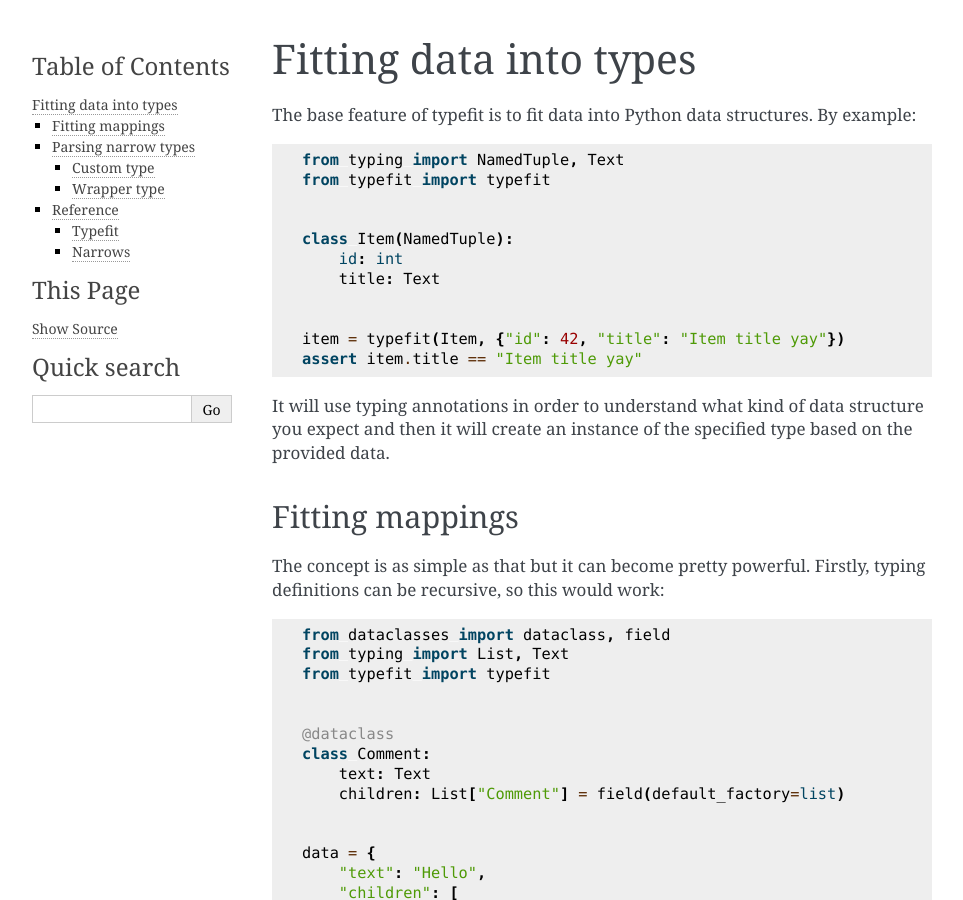
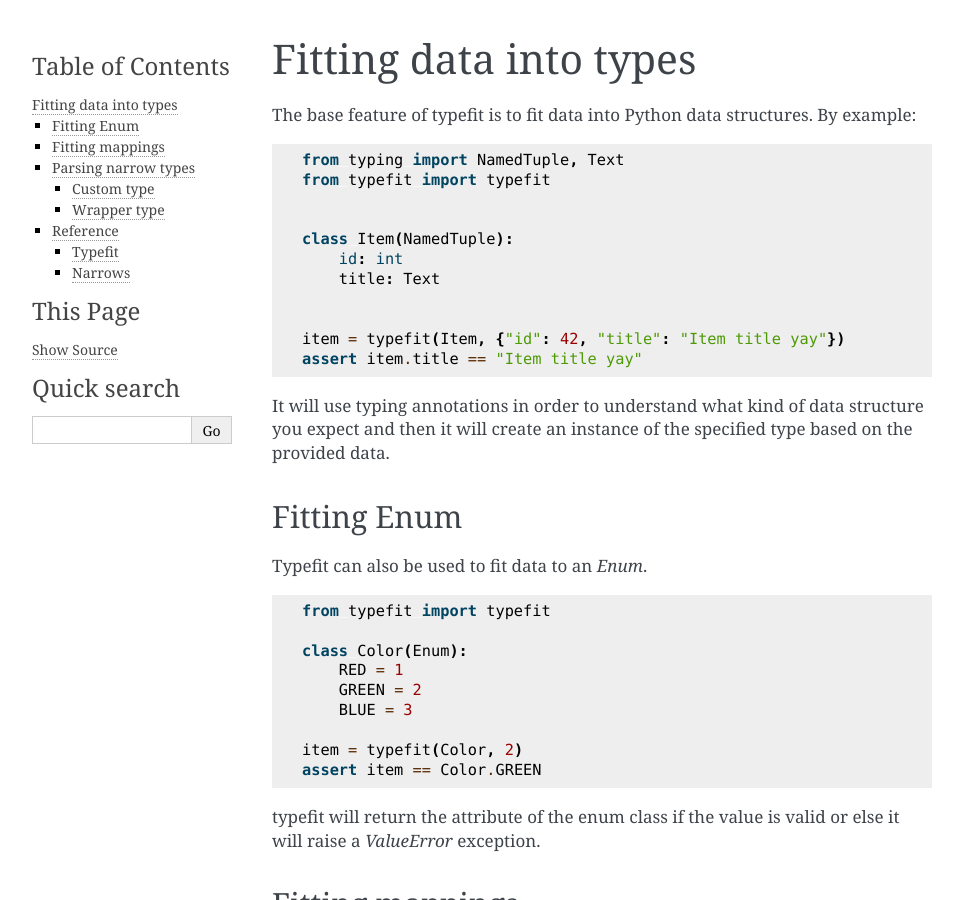
Before and after one commit to Xowap/typefit, a Sphinx documentation site: the page built from docs/source/typefit.rst, in a window 1280 px wide and 900 px high. Shown: the whole window, without its empty margins (148-1111 px from the left). Built offline with Sphinx 7.4.7, drawn with Linux system fonts in a browser that asks for light colours.

Commit message:
Added support for enums

```diff
--- a/docs/source/typefit.rst
+++ b/docs/source/typefit.rst
@@ -21,6 +21,26 @@ example:
 It will use typing annotations in order to understand what kind of data
 structure you expect and then it will create an instance of the specified type
 based on the provided data.
+
+Fitting Enum
+----------------
+
+Typefit can also be used to fit data to an `Enum`.
+
+.. code-block:: python
+
+    from typefit import typefit
+
+    class Color(Enum):
+        RED = 1
+        GREEN = 2
+        BLUE = 3
+
+    item = typefit(Color, 2)
+    assert item == Color.GREEN
+
+typefit will return the attribute of the enum class if the value is valid or else
+it will raise a `ValueError` exception.
 
 Fitting mappings
 ----------------
```
Also changed, not shown: 3 other files.
